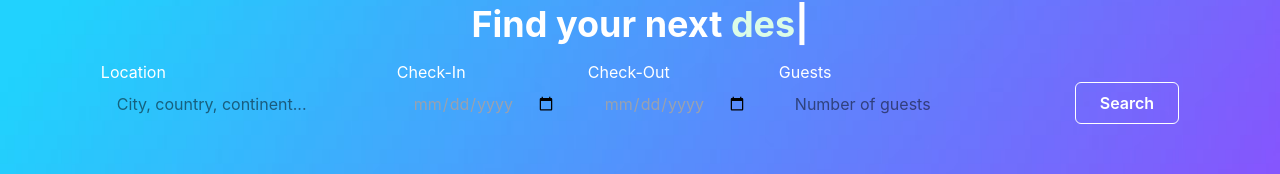
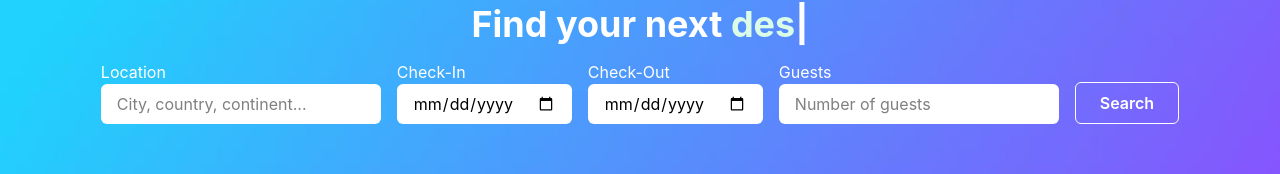
Before and after one commit to itsmaik/holidaze-maik, a React (Vite) app: page / in a window 1280 px wide. Shown: the part 166-340 px from the top of the page. Built offline with nearby package versions, Linux system fonts and the light colour scheme; no server answers.

Commit message:
minor refactoring (adds comments and better structure)

```diff
--- a/src/components/globals/SearchBarForm.tsx
+++ b/src/components/globals/SearchBarForm.tsx
@@ -1,26 +1,37 @@
-import { useState } from "react";
+import { useState, ChangeEvent, FormEvent, JSX } from "react";
 import Button from "@components/globals/Button";
 import { useNavigate } from "react-router-dom";
 import AnimatedText from "@components/navbar/AnimatedText";
 
-export default function SearchBarForm() {
-  const initialFormValues = {
+// Define the structure of the search form values
+interface SearchFormValues {
+  location: string;
+  checkIn: string;
+  checkOut: string;
+  guests: string;
+}
+
+export default function SearchBarForm(): JSX.Element {
+  // Initialize form state
+  const initialFormValues: SearchFormValues = {
     location: "",
     checkIn: "",
     checkOut: "",
     guests: "",
   };
 
-  const [formValues, setFormValues] = useState(initialFormValues);
-
+  const [formValues, setFormValues] =
+    useState<SearchFormValues>(initialFormValues);
   const navigate = useNavigate();
 
-  const handleChange = (e: React.ChangeEvent<HTMLInputElement>) => {
+  // Update state on input change
+  const handleChange = (e: ChangeEvent<HTMLInputElement>) => {
     const { name, value } = e.target;
-    setFormValues({ ...formValues, [name]: value });
+    setFormValues((prev) => ({ ...prev, [name]: value }));
   };
 
-  const handleSubmit = (e: React.FormEvent) => {
+  // Handle form submission to build a query string and navigate to search results
+  const handleSubmit = (e: FormEvent) => {
     e.preventDefault();
 
     const query = new URLSearchParams(
@@ -30,15 +41,19 @@ export default function SearchBarForm() {
       }, {} as Record<string, string>)
     ).toString();
 
-    if (query) navigate(`/search-results?${query}`);
+    if (query) {
+      navigate(`/search-results?${query}`);
+    }
+    // Reset form state after submission
     setFormValues(initialFormValues);
   };
 
+  // Basic validation: ensure location is provided before enabling submission
   const isFormValid = formValues.location.trim().length > 0;
 
   return (
-    <>
     <div className='container flex flex-col w-full items-center text-white'>
+      {/* Animated header text (visible on medium screens and up) */}
       <div className='text-center mb-4 hidden md:block'>
         <AnimatedText />
       </div>
@@ -62,7 +77,7 @@ export default function SearchBarForm() {
             onChange={handleChange}
             aria-label='Search location'
             placeholder='City, country, continent...'
-              className='w-full px-4 py-2 focus:outline-none rounded-md text-black'
+            className='w-full px-4 py-2 bg-white focus:outline-none rounded-md text-black'
           />
         </div>
 
@@ -81,7 +96,7 @@ export default function SearchBarForm() {
               value={formValues.checkIn}
               onChange={handleChange}
               aria-label='Check-in date'
-                className='w-full text-gray-400 px-4 py-2 focus:outline-none h-10 rounded-md'
+              className='w-full px-4 py-2 bg-white focus:outline-none rounded-md text-black'
             />
           </div>
           <div className='flex flex-col w-1/2'>
@@ -98,7 +113,7 @@ export default function SearchBarForm() {
               value={formValues.checkOut}
               onChange={handleChange}
               aria-label='Check-out date'
-                className='w-full text-gray-400 px-4 py-2 focus:outline-none h-10 rounded-md'
+              className='w-full px-4 py-2 bg-white focus:outline-none rounded-md text-black'
             />
           </div>
         </div>
@@ -118,21 +133,20 @@ export default function SearchBarForm() {
             onChange={handleChange}
             aria-label='Number of guests'
             placeholder='Number of guests'
-              className='w-full px-4 py-2 focus:outline-none rounded-md text-black'
+            className='w-full px-4 py-2 bg-white focus:outline-none rounded-md text-black'
           />
         </div>
+
         <div className='flex flex-col w-full md:w-auto self-center md:self-end'>
           <Button
             type='submit'
             disabled={!isFormValid}
             className='w-full md:w-auto px-6 py-2'
           >
-              {" "}
             Search
           </Button>
         </div>
       </form>
     </div>
-    </>
   );
 }
--- a/src/components/navbar/AnimatedText.tsx
+++ b/src/components/navbar/AnimatedText.tsx
@@ -1,27 +1,33 @@
 import { useState, useEffect, useMemo } from "react";
 
-const AnimatedText = () => {
+const AnimatedText = (): JSX.Element => {
   const baseText = "Find your next ";
-  const words = useMemo(() => ["destination", "paradise"], []); // Uses useMemo to prevent re-creation
+  // Memoize words to avoid re-creation on each render
+  const words = useMemo(() => ["destination", "paradise"], []);
 
-  // const [displayText, setDisplayText] = useState(words[0]);
+  // State for managing the typing animation
   const [isDeleting, setIsDeleting] = useState(false);
   const [charIndex, setCharIndex] = useState(words[0].length);
   const [currentWordIndex, setCurrentWordIndex] = useState(0);
 
   useEffect(() => {
+    // Function to handle typing and deleting logic
     const handleTyping = () => {
       if (isDeleting) {
         if (charIndex > 0) {
+          // Delete one character at a time
           setTimeout(() => setCharIndex((prev) => prev - 1), 100);
         } else {
+          // Switch to typing next word once deletion is complete
           setIsDeleting(false);
           setCurrentWordIndex((prev) => (prev + 1) % words.length);
         }
       } else {
         if (charIndex < words[currentWordIndex].length) {
+          // Type one character at a time
           setTimeout(() => setCharIndex((prev) => prev + 1), 150);
         } else {
+          // Pause before starting deletion
           setTimeout(() => setIsDeleting(true), 1000);
         }
       }
--- a/src/components/navbar/Navbar.tsx
+++ b/src/components/navbar/Navbar.tsx
@@ -7,23 +7,28 @@ import SearchBarForm from "../globals/SearchBarForm";
 import heroImg from "src/assets/bg-img-1.avif";
 import { useAuth } from "@hooks/useAuth";
 
-export default function Navbar() {
-  const location = useLocation();
-  const isProfilePage = location.pathname === "/profile";
+export default function Navbar(): JSX.Element {
+  // Destructure pathname for concise conditional rendering
+  const { pathname } = useLocation();
+  const isProfilePage = pathname === "/profile";
   const { isLoggedIn } = useAuth();
+
+  // Dynamically set the navbar height based on the current route
+  const navHeight = isProfilePage ? "h-20" : "h-96";
 
   return (
     <nav
-      className={`relative w-full ${isProfilePage ? "h-20" : "h-96"} bg-cover`}
+      className={`relative w-full ${navHeight} bg-cover`}
       style={{ backgroundImage: `url(${heroImg})` }}
     >
       <div className='relative z-10 flex items-center justify-between p-6'>
+        {/* Logo linking back to home */}
         <Link to='/'>
           <div className='text-black font-bold text-2xl'>Holidaze</div>
         </Link>
 
         <div className='flex items-center gap-4'>
-          {/* Conditional Rendering for Auth Buttons */}
+          {/* Conditionally render authentication modals or profile options */}
           {!isLoggedIn ? (
             <>
               <LoginModal />
@@ -38,7 +43,7 @@ export default function Navbar() {
         </div>
       </div>
 
-      {/* Search Bar for Non-Profile Pages */}
+      {/* Render the search bar only on pages other than the profile */}
       {!isProfilePage && (
         <div className='relative z-1 flex flex-col items-center justify-center h-80 px-6'>
           <SearchBarForm />
```
Lines whose indentation alone changed are shown as unchanged.
